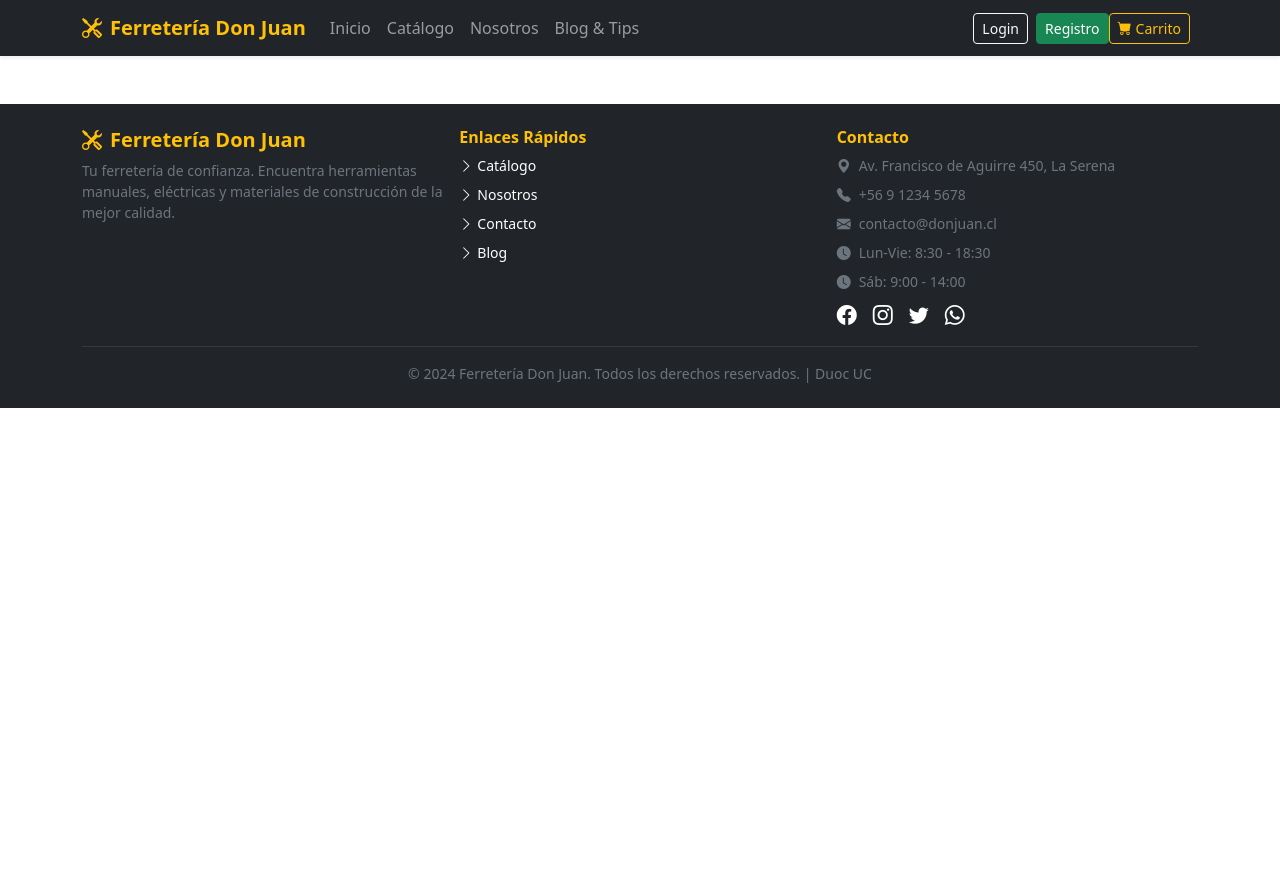
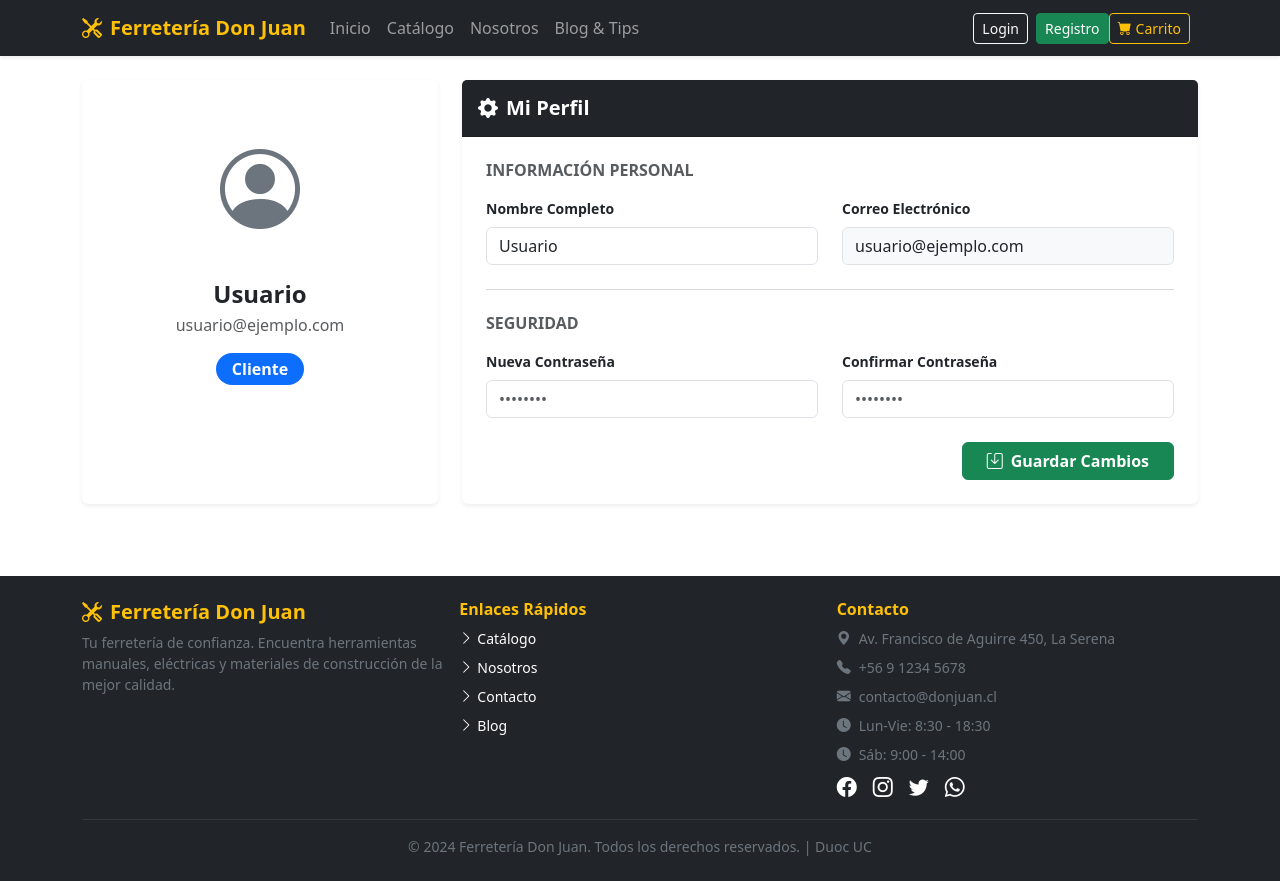
Before and after one commit to FranT-prog/ferreteria-don-juan-react, a React (Create React App) app: page /perfil in a window 1280 px wide. Before the commit the page ends 800 px from the top, so only its background shows below. Built offline with nearby package versions, Linux system fonts and the light colour scheme.

Commit message:
Vista Perfil
Se configuró la vista del perfil personal tanto para cliente, vendedor y admin.

```diff
--- a/src/App.js
+++ b/src/App.js
@@ -18,6 +18,7 @@ import Login from './pages/Login';
 import Registro from './pages/Registro';
 import PagoRechazado from './pages/PagoRechazado';
 import ReportesProductos from './pages/ReportesProductos';
+import PerfilUsuario from './pages/PerfilUsuario';
 
 import PanelAdmin from './pages/PanelAdmin';
 import FormularioProducto from './pages/FormularioProducto';
@@ -72,6 +73,7 @@ function App() {
         <Route path="/ofertas" element={<div className="container my-4"><Ofertas /></div>} />
         <Route path="/pago-rechazado" element={<div className="container my-4"><PagoRechazado /></div>} />
         <Route path="/admin/reportes-productos" element={<div className="container my-4"><ReportesProductos /></div>} />
+        <Route path="/perfil" element={<PerfilUsuario usuarioActivo={usuarioActivo} />} />
 
         {/* Rutas de Administración (SIN container, ocupan toda la pantalla) */}
         <Route path="/admin" element={
--- a/src/components/Navbar.jsx
+++ b/src/components/Navbar.jsx
@@ -74,12 +74,18 @@ const Navbar = ({ contadorCarrito, usuarioActivo, onLogout }) => {
               </li>
             )}
 
-            {/* Login/Registro para mobile (dentro del menú) */}
+            {/* Login/Registro y PERFIL para mobile (dentro del menú) */}
             <li className="nav-item d-lg-none mt-2">
               {usuarioActivo ? (
-                <button className="btn btn-light btn-sm w-100" onClick={handleLogout}>
-                  <i className="bi bi-person-circle me-1"></i>Cerrar Sesión ({usuarioActivo.nombre})
-                </button>
+                <div className="d-flex flex-column gap-2">
+                  {/* NUEVO BOTÓN PERFIL MOBILE */}
+                  <Link to="/perfil" className="btn btn-outline-info btn-sm w-100 text-start">
+                    <i className="bi bi-person-gear me-2"></i>Mi Perfil
+                  </Link>
+                  <button className="btn btn-light btn-sm w-100 text-start" onClick={handleLogout}>
+                    <i className="bi bi-box-arrow-right me-2"></i>Cerrar Sesión ({usuarioActivo.nombre})
+                  </button>
+                </div>
               ) : (
                 <div className="d-flex gap-2">
                   <Link to="/login" className="btn btn-outline-light btn-sm flex-grow-1">Login</Link>
@@ -89,7 +95,7 @@ const Navbar = ({ contadorCarrito, usuarioActivo, onLogout }) => {
             </li>
           </ul>
 
-          {/* Login/Registro para desktop */}
+          {/* Login/Registro y PERFIL para desktop */}
           <div className="d-none d-lg-flex align-items-center gap-2">
             {usuarioActivo ? (
               <div className="dropdown">
@@ -98,6 +104,13 @@ const Navbar = ({ contadorCarrito, usuarioActivo, onLogout }) => {
                 </button>
                 <ul className="dropdown-menu dropdown-menu-end">
                   <li><span className="dropdown-item-text text-muted small">Rol: {usuarioActivo.rol}</span></li>
+                  <li><hr className="dropdown-divider" /></li>
+                  {/* NUEVO ENLACE PERFIL DESKTOP */}
+                  <li>
+                    <Link to="/perfil" className="dropdown-item">
+                      <i className="bi bi-person-gear me-2"></i> Mi Perfil
+                    </Link>
+                  </li>
                   <li><hr className="dropdown-divider" /></li>
                   <li><button className="dropdown-item text-danger fw-bold" onClick={handleLogout}>Cerrar Sesión</button></li>
                 </ul>
--- a/src/pages/PanelAdmin.jsx
+++ b/src/pages/PanelAdmin.jsx
@@ -11,7 +11,7 @@ import {
 import ReportesProductos from './ReportesProductos';
 import GestionCategorias from './GestionCategorias';
 import GestionUsuarios from './GestionUsuarios';
-import PerfilAdmin from './PerfilAdmin';
+import PerfilUsuario from './PerfilUsuario';
 
 const PanelAdmin = () => {
   const [vistaActiva, setVistaActiva] = useState('dashboard');
@@ -451,7 +451,7 @@ const PanelAdmin = () => {
         {vistaActiva === 'categorias' && <GestionCategorias />}
         {vistaActiva === 'reportesProductos' && <ReportesProductos />}
         {vistaActiva === 'usuarios' && <GestionUsuarios />}
-        {vistaActiva === 'perfil' && <PerfilAdmin />}
+        {vistaActiva === 'perfil' && <PerfilUsuario />}
 
       </div>
     </div>
--- a/src/pages/PerfilAdmin.jsx
+++ /dev/null
@@ -1,91 +0,0 @@
-import React, { useState, useEffect } from 'react';
-
-const PerfilAdmin = () => {
-  const [adminData, setAdminData] = useState({
-    nombre: 'Admin Principal',
-    email: 'admin@losmaestros.cl',
-    rol: 'Administrador'
-  });
-
-  useEffect(() => {
-    // Si tienes un usuario guardado al iniciar sesión, lo leemos aquí
-    const usuarioLogueado = JSON.parse(localStorage.getItem('react_usuario_logueado'));
-    if (usuarioLogueado) {
-      setAdminData(usuarioLogueado);
-    }
-  }, []);
-
-  const handleGuardarCambios = (e) => {
-    e.preventDefault();
-    alert('¡Datos actualizados correctamente! (Modo Simulación)');
-  };
-
-  return (
-    <div className="w-100">
-      <div className="row g-4">
-
-        {/* COLUMNA IZQUIERDA: TARJETA DE RESUMEN */}
-        <div className="col-12 col-lg-4">
-          <div className="card shadow-sm border-0 text-center pt-5 pb-4 h-100">
-            <div className="mb-3">
-              <i className="bi bi-person-circle text-secondary" style={{ fontSize: '6rem' }}></i>
-            </div>
-            <div className="card-body">
-              <h3 className="fw-bold mb-1">{adminData.nombre}</h3>
-              <p className="text-muted mb-3">{adminData.email}</p>
-              <span className="badge bg-danger px-3 py-2 fs-6 rounded-pill">{adminData.rol}</span>
-            </div>
-          </div>
-        </div>
-
-        {/* COLUMNA DERECHA: FORMULARIOS DE EDICIÓN */}
-        <div className="col-12 col-lg-8">
-          <div className="card shadow-sm border-0 h-100">
-            <div className="card-header bg-dark text-white py-3">
-              <h5 className="mb-0 fw-bold"><i className="bi bi-gear-fill me-2"></i>Configuración de la Cuenta</h5>
-            </div>
-            <div className="card-body p-4 p-md-5">
-              <form onSubmit={handleGuardarCambios}>
-
-                <h6 className="fw-bold text-muted text-uppercase mb-3">Información Personal</h6>
-                <div className="row mb-4">
-                  <div className="col-md-6">
-                    <label className="form-label fw-bold small">Nombre Completo</label>
-                    <input type="text" className="form-control" defaultValue={adminData.nombre} required />
-                  </div>
-                  <div className="col-md-6 mt-3 mt-md-0">
-                    <label className="form-label fw-bold small">Correo Electrónico</label>
-                    <input type="email" className="form-control bg-light" defaultValue={adminData.email} readOnly title="El correo no se puede modificar" />
-                  </div>
-                </div>
-
-                <hr className="my-4 text-muted" />
-
-                <h6 className="fw-bold text-muted text-uppercase mb-3">Seguridad</h6>
-                <div className="row mb-4">
-                  <div className="col-md-6">
-                    <label className="form-label fw-bold small">Nueva Contraseña</label>
-                    <input type="password" className="form-control" placeholder="••••••••" />
-                  </div>
-                  <div className="col-md-6 mt-3 mt-md-0">
-                    <label className="form-label fw-bold small">Confirmar Contraseña</label>
-                    <input type="password" className="form-control" placeholder="••••••••" />
-                  </div>
-                </div>
-
-                <div className="text-end mt-5">
-                  <button type="submit" className="btn btn-primary fw-bold px-4 py-2">
-                    <i className="bi bi-save me-2"></i>Guardar Cambios
-                  </button>
-                </div>
-
-              </form>
-            </div>
-          </div>
-        </div>
-      </div>
-    </div>
-  );
-};
-
-export default PerfilAdmin;
--- /dev/null
+++ b/src/pages/PerfilUsuario.jsx
@@ -0,0 +1,119 @@
+import React, { useState, useEffect } from 'react';
+
+// Ahora recibimos "usuarioActivo" como parámetro (prop)
+const PerfilUsuario = ({ usuarioActivo }) => {
+  const [usuarioData, setUsuarioData] = useState({
+    nombre: 'Cargando...',
+    email: '',
+    rol: 'Cliente'
+  });
+
+  useEffect(() => {
+    // 1. Priorizamos el usuario que nos envía App.jsx
+    if (usuarioActivo) {
+      setUsuarioData(usuarioActivo);
+    } else {
+      // 2. Si no llega, buscamos en localStorage (buscamos varias llaves posibles por seguridad)
+      const guardado = JSON.parse(localStorage.getItem('usuarioActivo'))
+                    || JSON.parse(localStorage.getItem('react_usuario_logueado'));
+      if (guardado) {
+        setUsuarioData(guardado);
+      } else {
+        setUsuarioData({ nombre: 'Usuario', email: 'usuario@ejemplo.com', rol: 'Cliente' });
+      }
+    }
+  }, [usuarioActivo]);
+
+  const handleGuardarCambios = (e) => {
+    e.preventDefault();
+    alert('¡Perfil actualizado con éxito! (Modo Simulación)');
+  };
+
+  const handleChange = (e) => {
+    setUsuarioData({ ...usuarioData, [e.target.name]: e.target.value });
+  };
+
+  return (
+    <div className="container py-4">
+      <div className="row g-4">
+        {/* Tarjeta Lateral de Información */}
+        <div className="col-12 col-lg-4">
+          <div className="card shadow-sm border-0 text-center pt-5 pb-4 h-100">
+            <div className="mb-3">
+              <i className="bi bi-person-circle text-secondary" style={{ fontSize: '5rem' }}></i>
+            </div>
+            <div className="card-body">
+              <h4 className="fw-bold mb-1">{usuarioData.nombre}</h4>
+              <p className="text-muted mb-3">{usuarioData.email}</p>
+              <span className={`badge px-3 py-2 fs-6 rounded-pill ${
+                usuarioData.rol === 'Administrador' ? 'bg-danger' :
+                usuarioData.rol === 'Vendedor' ? 'bg-success' : 'bg-primary'
+              }`}>
+                {usuarioData.rol || 'Cliente'}
+              </span>
+            </div>
+          </div>
+        </div>
+
+        {/* Formulario de Edición */}
+        <div className="col-12 col-lg-8">
+          <div className="card shadow-sm border-0 h-100">
+            <div className="card-header bg-dark text-white py-3">
+              <h5 className="mb-0 fw-bold"><i className="bi bi-gear-fill me-2"></i>Mi Perfil</h5>
+            </div>
+            <div className="card-body p-4">
+              <form onSubmit={handleGuardarCambios}>
+                <h6 className="fw-bold text-muted text-uppercase mb-3">Información Personal</h6>
+                <div className="row mb-3">
+                  <div className="col-md-6">
+                    <label className="form-label fw-bold small">Nombre Completo</label>
+                    <input
+                      type="text"
+                      className="form-control"
+                      name="nombre"
+                      value={usuarioData.nombre}
+                      onChange={handleChange}
+                      required
+                    />
+                  </div>
+                  <div className="col-md-6 mt-3 mt-md-0">
+                    <label className="form-label fw-bold small">Correo Electrónico</label>
+                    <input
+                      type="email"
+                      className="form-control bg-light"
+                      value={usuarioData.email}
+                      readOnly
+                      title="El correo no se puede modificar"
+                    />
+                  </div>
+                </div>
+
+                <hr className="my-4 text-muted" />
+
+                <h6 className="fw-bold text-muted text-uppercase mb-3">Seguridad</h6>
+                <div className="row mb-4">
+                  <div className="col-md-6">
+                    <label className="form-label fw-bold small">Nueva Contraseña</label>
+                    <input type="password" className="form-control" placeholder="••••••••" />
+                  </div>
+                  <div className="col-md-6 mt-3 mt-md-0">
+                    <label className="form-label fw-bold small">Confirmar Contraseña</label>
+                    <input type="password" className="form-control" placeholder="••••••••" />
+                  </div>
+                </div>
+
+                <div className="text-end">
+                  <button type="submit" className="btn btn-success fw-bold px-4">
+                    <i className="bi bi-save me-2"></i>Guardar Cambios
+                  </button>
+                </div>
+              </form>
+            </div>
+          </div>
+        </div>
+      </div>
+    </div>
+  );
+};
+
+export default PerfilUsuario;
```
